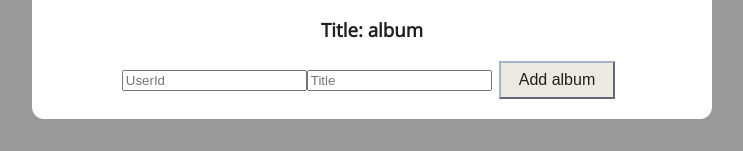
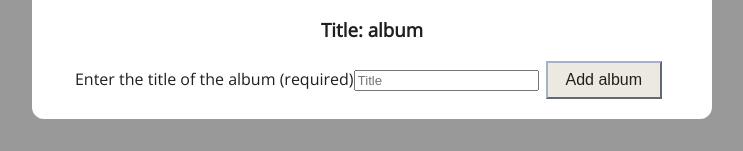
Before and after one commit to Nastusya-max/React_Chernyavskaya, a React (Create React App) app in the folder task5/: page / in a window 1280 px wide. Both pictures are taken after a click on the button "Add album". Shown: the part 371-522 px from the top of the page, without its empty margins (268-1011 px from the left). Built offline with nearby package versions, Linux system fonts and the light colour scheme; no server answers.

Commit message:
validator

```diff
--- a/task5/src/App.js
+++ b/task5/src/App.js
@@ -6,7 +6,7 @@ import { useDispatch } from "react-redux";
 
 import user from './constants/user.json'
 import { addUser } from './store/actionCreators/user';
-import ScrollButton from './components/scrollButton/ScrollButton';
+import ScrollButton from './components/ScrollButton/ScrollButton';
 
 function App() {
   const dispatch = useDispatch();
--- a/task5/src/components/AddAlbum.js
+++ b/task5/src/components/AddAlbum.js
@@ -1,18 +1,14 @@
 import React, { useState } from "react";
 import FormAlbum from "./Modal/FormAlbum";
-import FormPhoto from "./Modal/FormPhoto";
-
 
 function AddAlbum() {
-  const [formAlbumActive, setformAlbumActive] = useState(false)
-  const [formPhotoActive, setformPhotoActive] = useState(false)
-
+  const [formActive, setformActive] = useState(false);
+  const [dataType, setDataType] = useState(null);
 
   return <div className='addAlbum-container'>
-    <button onClick={() => setformAlbumActive(true)}>Add album</button>
-    <button onClick={() => setformPhotoActive(true)}>Add photo</button>
-    <FormAlbum  active={formAlbumActive} setActive={setformAlbumActive}/>
-    <FormPhoto  active={formPhotoActive} setActive={setformPhotoActive}/>
+    <button onClick={() => {setformActive(true); setDataType('album')}}>Add album</button>
+    <button onClick={() => {setformActive(true); setDataType('photo')}}>Add photo</button>
+    <FormAlbum  active={formActive} setActive={setformActive} dataType={dataType}/>
   </div>
 }
 
--- a/task5/src/components/Modal/FormAlbum.js
+++ b/task5/src/components/Modal/FormAlbum.js
@@ -1,34 +1,77 @@
 import { useForm } from "react-hook-form";
 import Modal from "./Modal";
 
-import { addNewAlbums } from '../../store/actionCreators/albums'
+import { addNewAlbums } from '../../store/actionCreators/albums';
+import { addNewPhotos } from '../../store/actionCreators/photos';
 import { useDispatch, useSelector } from "react-redux";
 
-function FormAlbum({ active, setActive }) {
-  // const content = useSelector(state => state);
+function FormAlbum({ active, setActive, dataType }) {
   const addAlbums = useSelector(({ addAlbums }) => addAlbums);
   const fetchAlbums = useSelector(({ fetchAlbums }) => fetchAlbums);
+  const addPhotos = useSelector(({ addPhotos }) => addPhotos);
+  const fetchPhotos = useSelector(({ fetchPhotos }) => fetchPhotos);
   const dispatch = useDispatch();
+  const { register, handleSubmit } = useForm();
 
-  const { register, handleSubmit } = useForm();
-  const onSubmit = (data) => {
+  const onSubmitAlbum = (data) => {
+    document.querySelector('#title-label').innerHTML = 'Enter the title of the album (required)';
+    data['userId'] = 1;
     if (addAlbums.length) {
-      data['id'] = addAlbums[addAlbums.length-1].id + 1
-      console.log(data['id'])
+      if (addAlbums.filter(item => item.title === data.title).length) {
+        document.querySelector('#title-label').innerHTML = 'Album with the same name already exists';
+      } else {
+        data['id'] = addAlbums[addAlbums.length - 1].id + 1;
+        dispatch(addNewAlbums(data));
+      }
     } else {
-      data['id'] = fetchAlbums.length
+      data['id'] = fetchAlbums.length + 1;
+      dispatch(addNewAlbums(data));
     }
-    dispatch(addNewAlbums(data))
+  };
+
+  const onSubmitPhoto = (data) => {
+    document.querySelector('#albumTitle-label').innerHTML = 'Enter the title of the album (required)';
+    if (addAlbums.length) {
+      if (addPhotos.length) {
+        data['id'] = addPhotos[addPhotos.length - 1].id + 1
+      } else {
+        data['id'] = fetchPhotos.length + 1;
+      }
+
+      if (addAlbums.filter(item => item.title === data.albumTitle).length) {
+        data['albumId'] = addAlbums.filter(item => item.title === data.albumTitle).map(albim => albim.id);
+        dispatch(addNewPhotos(data));
+      } else {
+        document.querySelector('#albumTitle-label').innerHTML = 'There is no album with that name';
+      }
+    } else {
+      document.querySelector('#albumTitle-label').innerHTML = 'There is no album with that name';
+    }
   };
 
   return <div>
     <Modal active={active} setActive={setActive}>
-      <h3>Title: album</h3>
-      <form onSubmit={handleSubmit(onSubmit)}>
-        <input {...register("userId")} placeholder="UserId"></input>
-        <input {...register("title")} placeholder="Title"></input>
-        <button type="submit">Add album</button>
-      </form>
+      {dataType === 'album' ?
+        <>
+          <h3>Title: album</h3>
+          <form onSubmit={handleSubmit(onSubmitAlbum)}>
+            <label id='title-label' htmlFor="title">Enter the title of the album (required)</label>
+            <input id='title' {...register("title")} placeholder="Title" required></input>
+            <button type="submit">Add album</button>
+          </form>
+        </>
+        :
+        <>
+          <h3>Title: photo</h3>
+          <form onSubmit={handleSubmit(onSubmitPhoto)}>
+            <input id='albumTitle' {...register("albumTitle")} placeholder="album title" required></input>
+            <label id='albumTitle-label' htmlFor="albumTitle">Enter the title of the album (required)</label>
+            <input id='url' {...register("url")} placeholder="url" required></input>
+            <label id='url-label' htmlFor="url">Enter the url of the photo (required)</label>
+            <button type="submit">Add photo</button>
+          </form>
+        </>
+      }
     </Modal>
   </div>
 }
--- a/task5/src/components/Modal/FormPhoto.js
+++ /dev/null
@@ -1,35 +0,0 @@
-import { useForm } from "react-hook-form";
-import Modal from "./Modal";
-
-import { addNewPhotos } from '../../store/actionCreators/photos'
-import { useDispatch, useSelector } from "react-redux";
-
-function FormPhoto({ active, setActive }) {
-  const addPhotos = useSelector(({ addPhotos }) => addPhotos);
-  const fetchPhotos = useSelector(({ fetchPhotos }) => fetchPhotos);
-  const dispatch = useDispatch();
-
-  const { register, handleSubmit } = useForm();
-  const onSubmit = (data) => {
-    if (addPhotos.length) {
-      data['id'] = addPhotos[addPhotos.length-1].id + 1
-      console.log(data['id'])
-    } else {
-      data['id'] = fetchPhotos.length
-    }
-    dispatch(addNewPhotos(data))
-  };
-
-  return <div>
-    <Modal active={active} setActive={setActive}>
-      <h3>Title: photo</h3>
-      <form onSubmit={handleSubmit(onSubmit)}>
-        <input {...register("albumId")} placeholder="albumId"></input>
-        <input {...register("url")} placeholder="url"></input>
-        <button type="submit">Add photo</button>
-      </form>
-    </Modal>
-  </div>
-}
-
-export default FormPhoto;
```
